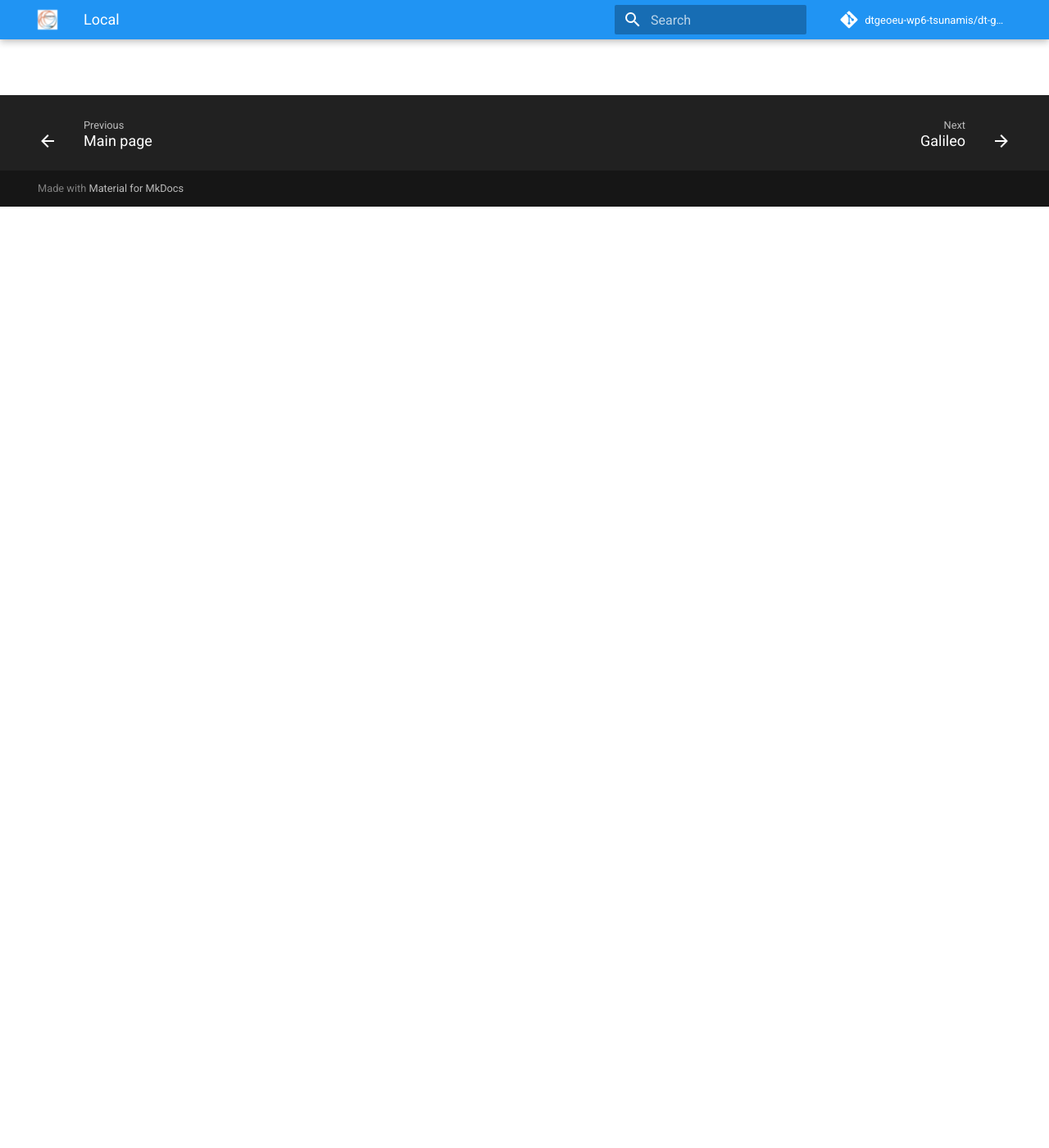
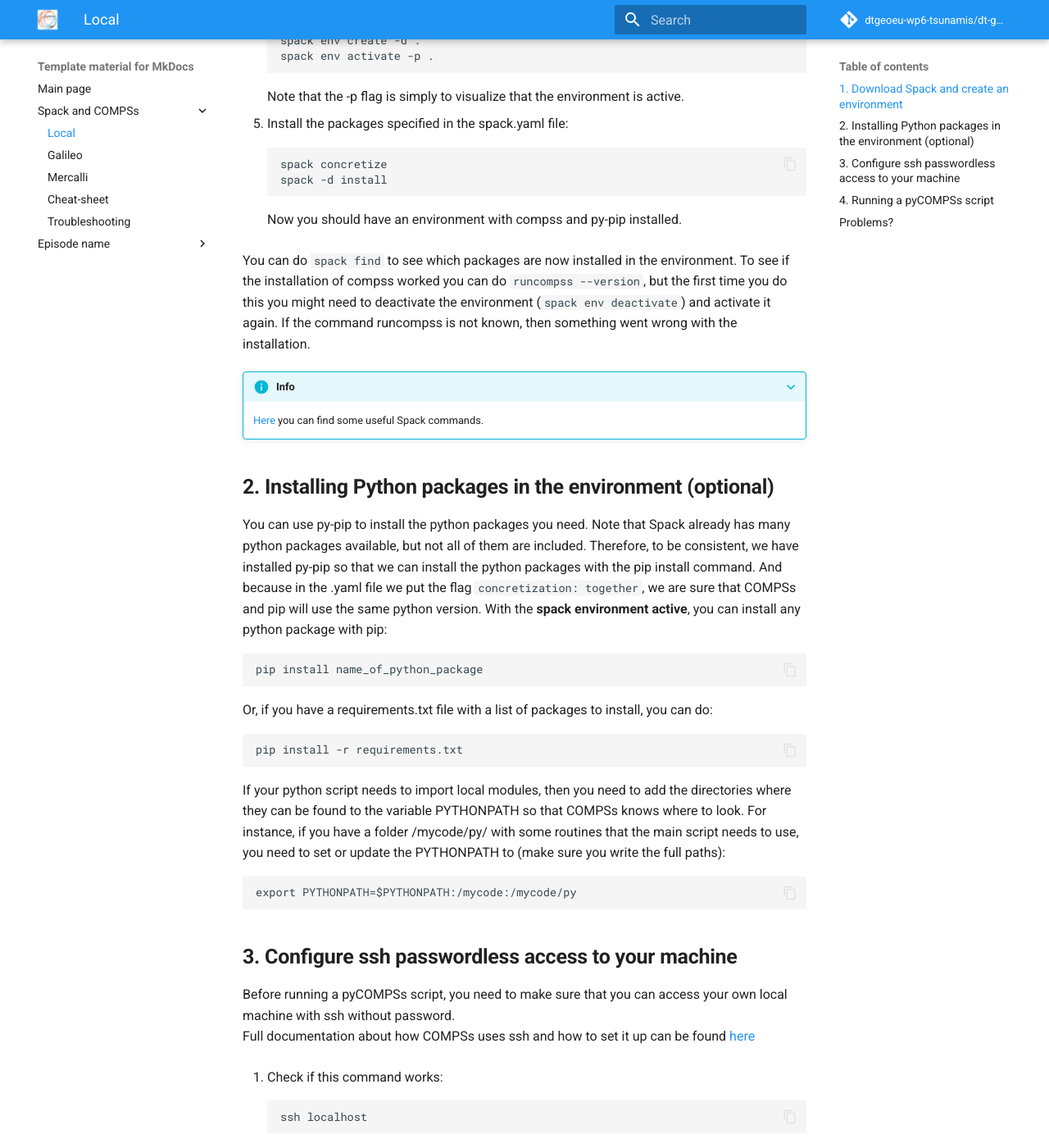
Before and after one commit to dtgeoeu-wp6-tsunamis/dt-geo-wp6-docs, an MkDocs documentation site: the page built from docs/spack-and-compss/local.md, in a window 1280 px wide and 1400 px high, scrolled down 1148 px. Shown: the whole window at 82% size. Built offline with MkDocs 1.6.1 and Material for MkDocs 9.7.7, drawn with Linux system fonts in a browser that asks for light colours; comment, search, counter and statistics services are not loaded; some of the changed text lies outside the part shown.

Commit message:
Update documentation for spack-and-compss galileo, added instructions for local installation and Mercalli (still work in progress)

````diff
--- a/docs/spack-and-compss/local.md
+++ b/docs/spack-and-compss/local.md
@@ -1,3 +1,116 @@
-# Test local
+# **Run a pyCOMPSs job with Spack+COMPSs on your local machine**
+Follow these instructions if you want to create a Spack environment with COMPSs on your local machine.
 
-Installing spack and compss locally
+## **1. Download Spack and create an environment**
+
+1. Choose the directory on your machine where you want to download Spack (<FULLPATH-TO-SPACK-ROOT\>), then run the following commands:
+```
+cd /<FULLPATH-TO-SPACK-ROOT>
+git clone --depth=100 --branch=releases/v0.17 https://github.com/spack/spack.git
+. /<FULLPATH-TO-SPACK-ROOT>/spack/setup-env.sh
+```
+Note that I use version 17.0 of Spack because it is the same version used on Galileo, but this can change. If you download a different version of Spack, some changes might be needed in the COMPSs and .yaml files.
+
+    ???+ tip
+        To avoid running the same command every time you open a new terminal, you might want to add this line to your ~/.bashrc file:
+        ```
+        . /<PATH-TO-SPACK-ROOT>/spack/share/spack/setup-env.sh
+        ```
+
+2. Clone our repository. The `git submodule` command is to pull a secondary git repo within our main one.
+```
+cd /<FULLPATH-TO-REPOSITORY-ROOT>
+git clone git@github.com:dtgeoeu-wp6-tsunamis/spack-compss.git
+cd spack-compss
+git submodule update --init --recursive
+```
+3. Copy the `compss` directory in spack-dt-geo to your local spack directory:
+```
+cp -r spack-dt-geo/var/spack/repos/builtin/packages/compss /<PATH-TO-SPACK-ROOT>/spack/var/spack/repos/builtin/packages
+```
+
+4. Create and activate the Spack environment:
+```
+cd spackenv
+spack env create -d .
+spack env activate -p .
+```
+Note that the -p flag is simply to visualize that the environment is active.
+
+5. Install the packages specified in the spack.yaml file:
+```
+spack concretize
+spack -d install
+```
+Now you should have an environment with compss and py-pip installed.
+
+You can do `spack find` to see which packages are now installed in the environment.
+To see if the installation of compss worked you can do `runcompss --version`, but the first time you do this you might need to deactivate the environment (`spack env deactivate`) and activate it again. If the command runcompss is not known, then something went wrong with the installation.
+
+???+ info
+
+    [Here](cheat-sheet.md) you can find some useful Spack commands.
+
+## **2. Installing Python packages in the environment (optional)**
+You can use py-pip to install the python packages you need. Note that Spack already has many python packages available, but not all of them are included. Therefore, to be consistent, we have installed py-pip so that we can install the python packages with the pip install command. And because in the .yaml file we put the flag `concretization: together`, we are sure that COMPSs and pip will use the same python version.
+With the **spack environment active**, you can install any python package with pip:
+```
+pip install name_of_python_package
+```
+Or, if you have a requirements.txt file with a list of packages to install, you can do:
+```
+pip install -r requirements.txt
+```
+
+If your python script needs to import local modules, then you need to add the directories where they can be found to the variable PYTHONPATH so that COMPSs knows where to look. For instance, if you have a folder /mycode/py/ with some routines that the main script needs to use, you need to set or update the PYTHONPATH to (make sure you write the full paths):
+```
+export PYTHONPATH=$PYTHONPATH:/mycode:/mycode/py
+```
+## **3. Configure ssh passwordless access to your machine**
+Before running a pyCOMPSs script, you need to make sure that you can access your own local machine with ssh without password.
+Full documentation about how COMPSs uses ssh and how to set it up can be found [here](https://compss-doc.readthedocs.io/en/stable/Sections/01_Installation/05_Additional_configuration.html?highlight=service%20ssh#configure-ssh-passwordless)
+
+1. Check if this command works:
+```
+ssh localhost
+```
+If it works, then you go to the next section (4. Running a pyCOMPSs script) .
+
+2. If `ssh localhost` did not work, then you need to setup a passwordless access to your own local machine.
+ If you do not have ssh installed and have never created a ssh public key, run the following commands (for Ubuntu):
+ ```
+ apt install openssh-client openssh-server
+ ssh-keygen -t rsa
+ ```
+ Note that ssh and ssh public keys are commonly used to access clusters or to use git, so it is likely that you already have it. If you do, then you do not need to run the two commands above. You can check if you have a ssh public key by checking if this file exists: .ssh/id_rsa.pub.
+
+ 3. Copy the public key to the authorized keys file:
+ ```
+ cat .ssh/id_rsa.pub >> .ssh/authorized_keys
+ ```
+ 4. Restart the terminal and check if ssh is running:
+ ```
+ service ssh status
+ ```
+ If not, start ssh service:
+ ```
+ service ssh start
+ ```
+ 5. Check that you can access you own machine without password:
+ ```
+ ssh localhost
+ ```
+
+## **4. Running a pyCOMPSs script**
+
+Run a pyCOMPSs script with the **spack environment active**:
+```
+runcompss --debug --python_interpreter=/<FULLPATH-TO-REPOSITORY-ROOT>/spackenv/.spack-env/view/bin/python ./name_of_compss_script.py
+```
+It is important to give the python_interpreter flag to make sure that compss uses the version of python inside the spack environment.
+
+
+
+## **Problems?**
+
+Check our [troubleshooting guide](troubleshooting.md).
````
Also changed, not shown: docs/spack-and-compss/galileo.md (+35 -22 lines), docs/spack-and-compss/mercalli.md (+95 -0 lines).
